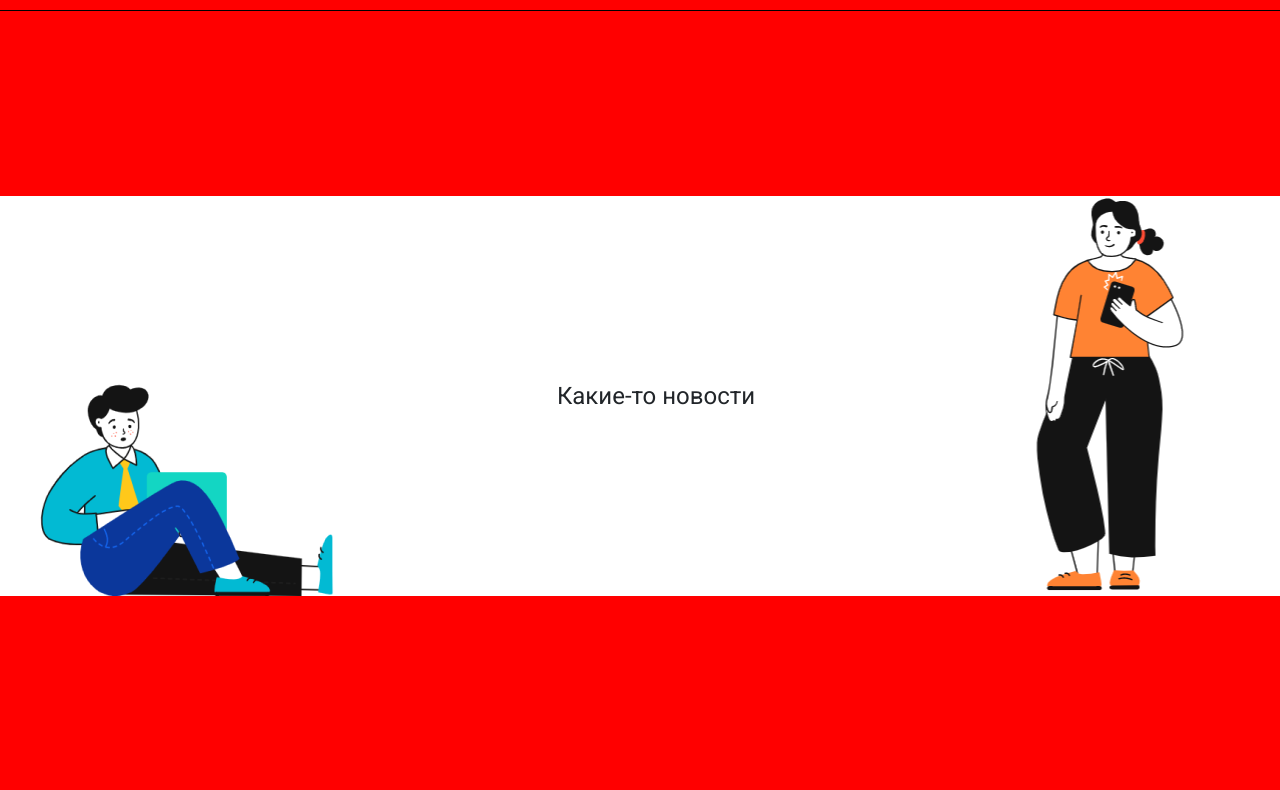
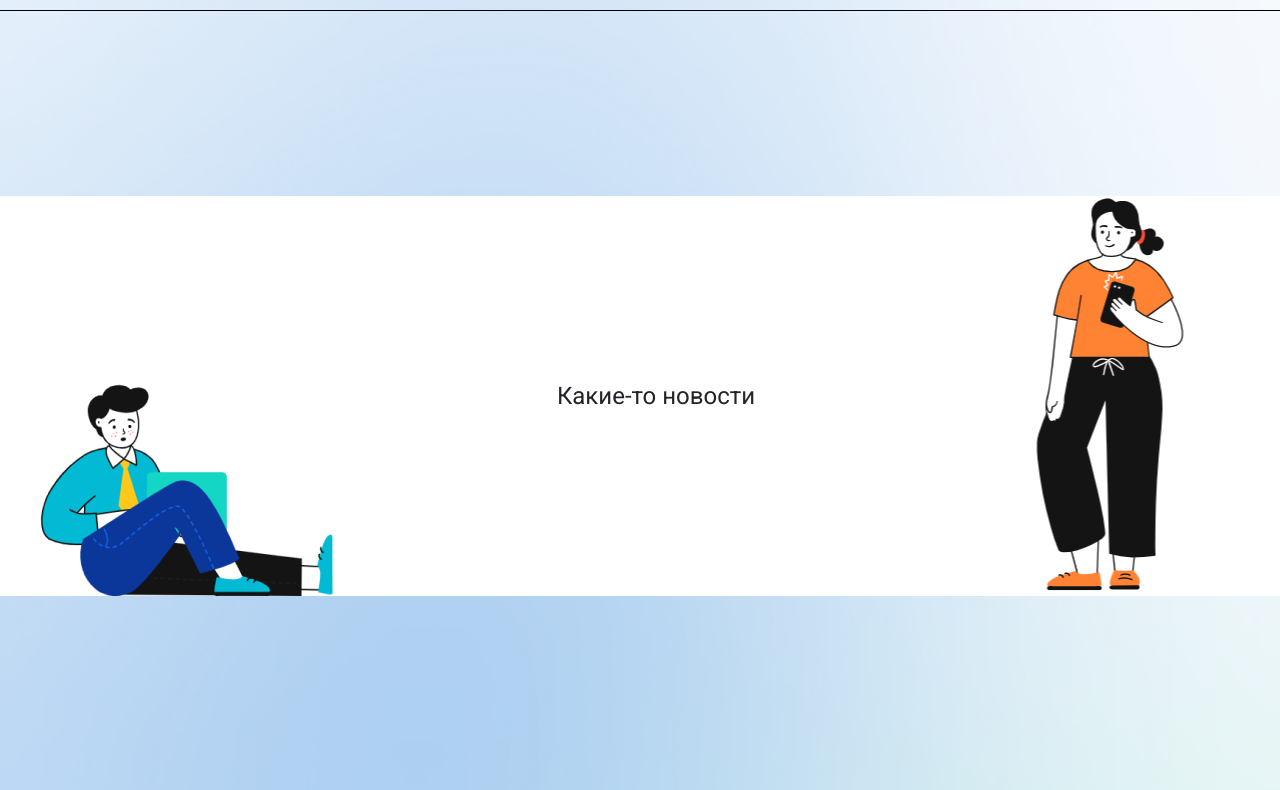
Before and after one commit to Agent200147/kiberzont, a plain HTML site: page index_page/index.html in a window 1280 px wide. Shown: the part 70-860 px from the top of the page. Drawn offline with nearby package versions, Linux system fonts and the light colour scheme.

Commit message:
Update index--page.css

```diff
--- a/index_page/index--page.css
+++ b/index_page/index--page.css
@@ -1,7 +1,7 @@
 html { scroll-behavior: smooth; }
 
 html body{
-    background-image: url(fon2.jpg);
+    background-image: url(fon.jpg);
     background-size: 100% 100%;
     -moz-background-size: 100% 100%;
     -webkit-background-size: 100% 100%; /* Safari 3.1+ и Chrome 4.0+ */
```
